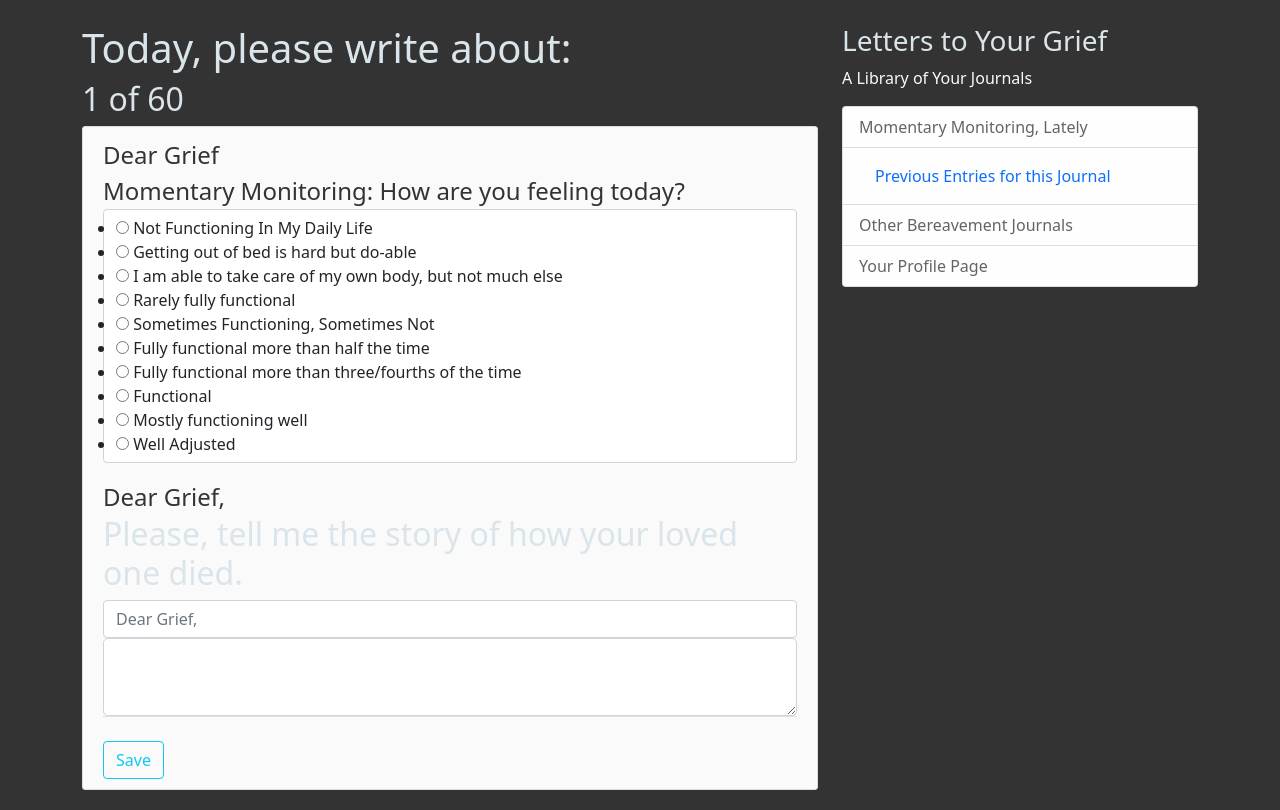
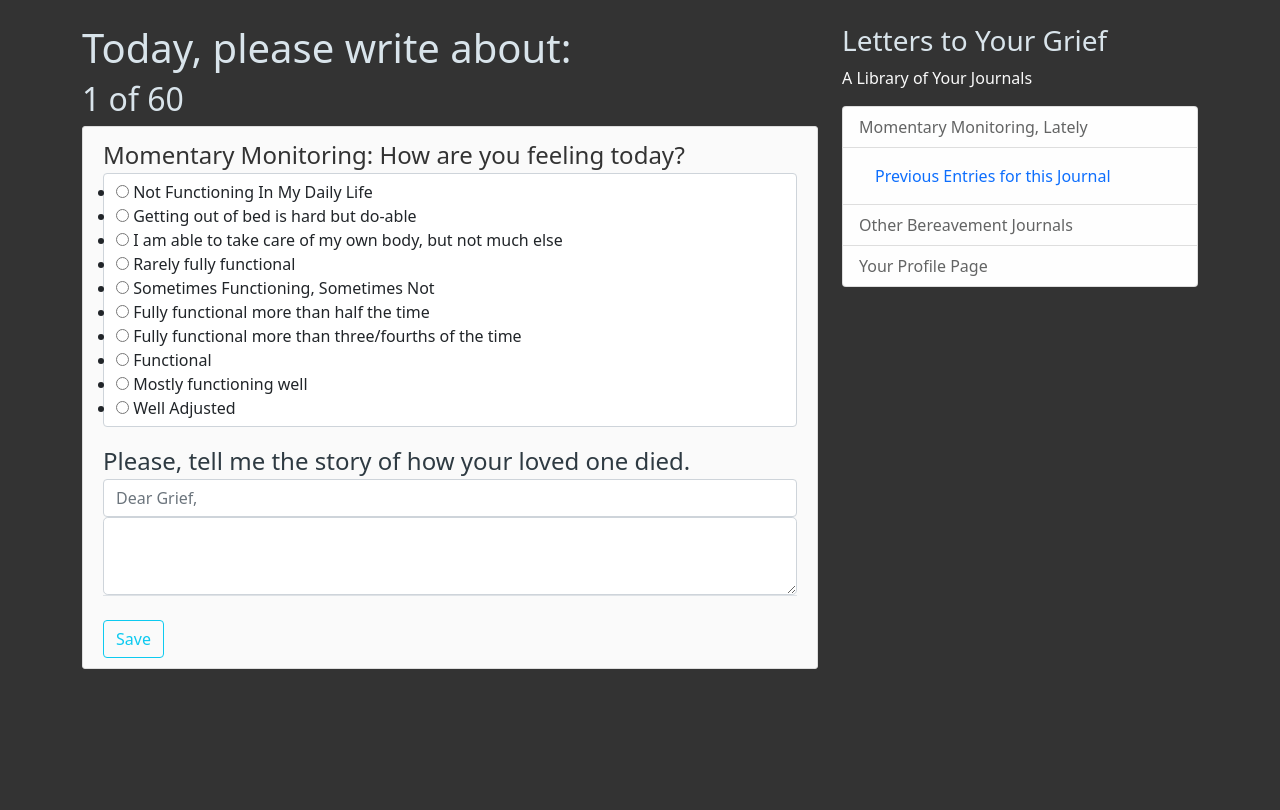
Before and after one commit to Lauren-dot/deargrief, a Flask app: page /daily_journal_entry/1 in a window 1280 px wide. Shown: the part 56-866 px from the top of the page. After the commit the page ends 725 px from the top, so only its background shows below. Run offline with Flask 2, Linux system fonts and the light colour scheme; the visitor is signed in with stand-in values (Sample User, id 1); data that the repository does not hold is empty.

Commit message:
Made prompts more readable

```diff
--- a/static/styles.css
+++ b/static/styles.css
@@ -1,8 +1,14 @@
+
+.prompt {
+    color: #2e3a42;
+}
+
 body {
     background: #333333;
     color: #fafafa;
     margin-top: 5rem;
   }
+
 
   h1, h2, h3, h4, h5, h6 {
     color: #d9e4eb;
--- a/templates/daily_journal_entry.html
+++ b/templates/daily_journal_entry.html
@@ -9,7 +9,7 @@
         <form method="POST" action="">
         {{ form.hidden_tag() }} <!-- Accessing the form instance; Adds a CSRF Token -->
             <fieldset class="form-group">
-            <legend class="border-bottom mb-4">Dear Grief
+            <legend class="border-bottom mb-4">
                 <div class="form-group">
                     {{ form.momentary_monitoring.label(class="form-control-label") }} <!-- .label will print out the username from our form field. Plus some bootstrap to make it look better-->
                         {% if form.momentary_monitoring.errors %} <!-- if the form has an error in the username entry, create an error alert -->
@@ -24,8 +24,10 @@
                         {% endif %}
                 </div>
                 <div class="form-group">
-                    {{ form.entry.label(class="form-control-label") }} <!-- .label will print out the username from our form field. Plus some bootstrap to make it look better-->
-                        <h2>{{ prompt.prompt }}</h2>
+                   <!--  {{ form.entry.label(class="form-control-label") }} .label will print out the username from our form field. Plus some bootstrap to make it look better-->
+                        <div class="prompt">
+                        {{ prompt.prompt }}
+                        </div>
                         <input type="text" class="form-control" id="entry" placeholder="Dear Grief,">
                             {% if form.entry.errors %} <!-- if the form has an error in the username entry, create an error alert -->
                             {{ form.entry(class="form-control form-control-lg is-invalid") }}
```
